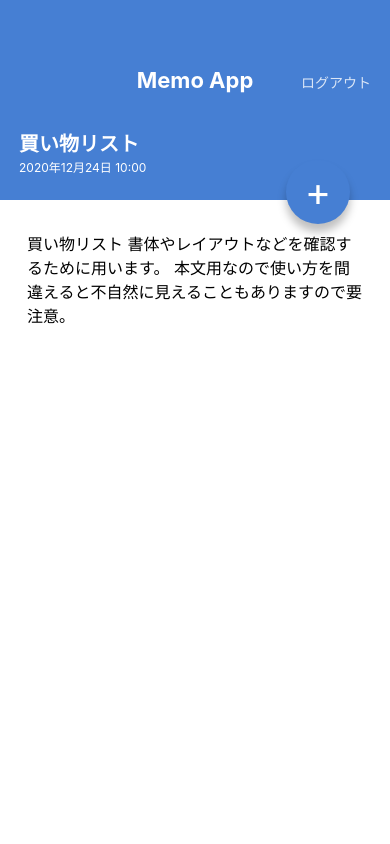
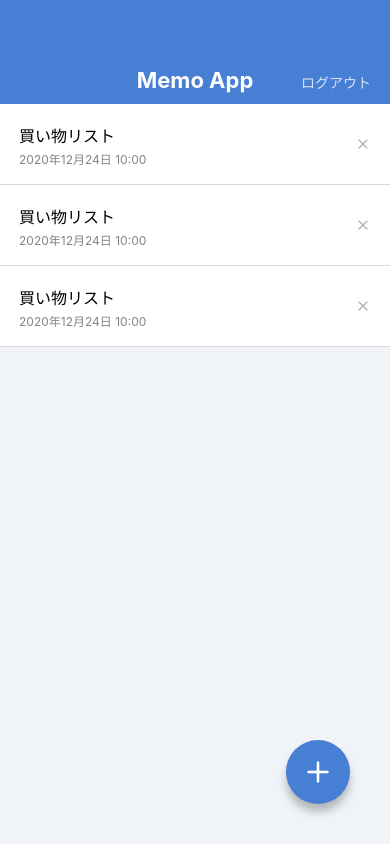
Before and after one commit to yoshility/MemoApp, a React Native app: screen / in a window 390 px wide. Built offline with nearby package versions, Linux system fonts and the light colour scheme.

Commit message:
Install @expo/vector-icons

```diff
--- a/App.jsx
+++ b/App.jsx
@@ -1,10 +1,10 @@
 import React from 'react';
 
 import MemoListScreen from './src/screens/MemoListScreen';
-import MemoDetailScreen from './src/screens/MemoDetailScreen';
+// import MemoDetailScreen from './src/screens/MemoDetailScreen';
 
 export default function App() {
   return (
-    <MemoDetailScreen />
+    <MemoListScreen />
   );
 }
--- a/package.json
+++ b/package.json
@@ -10,6 +10,7 @@
     "eject": "expo eject"
   },
   "dependencies": {
+    "@expo/vector-icons": "^12.0.5",
     "expo": "~44.0.0",
     "expo-status-bar": "~1.2.0",
     "expo-updates": "~0.11.6",
--- a/src/components/CircleButton.jsx
+++ b/src/components/CircleButton.jsx
@@ -1,21 +1,22 @@
 /* eslint-disable linebreak-style */
 /* eslint-disable no-trailing-spaces */
 import React from 'react';
-import { View, Text, StyleSheet } from 'react-native';
+import { View, StyleSheet } from 'react-native';
 import { string, shape } from 'prop-types';
+import { Feather } from '@expo/vector-icons';
 
 export default function CircleButton(props) {
-  const { children, style } = props;
+  const { style, name } = props;
   return (
     <View style={[styles.circleButton, style]}>
-      <Text style={styles.circleButtonLabel}>{children}</Text>
+      <Feather name={name} size={32} color="white" />
     </View>
   );
 }
 
 CircleButton.propTypes = {
-  children: string.isRequired,
   style: shape(),
+  name: string.isRequired,
 };
 
 CircleButton.defaultProps = {
--- a/src/components/MemoList.jsx
+++ b/src/components/MemoList.jsx
@@ -2,6 +2,7 @@
 /* eslint-disable no-trailing-spaces */
 import React from 'react';
 import { View, Text, StyleSheet } from 'react-native';
+import { Feather } from '@expo/vector-icons';
 
 export default function MemoList() {
   return (
@@ -12,7 +13,7 @@
           <Text style={styles.memoListItemDate}>2020年12月24日 10:00</Text>
         </View>
         <View>
-          <Text>X</Text>
+          <Feather name="x" size={16} color="#B0B0B0" />
         </View>
       </View>
 
@@ -22,7 +23,7 @@
           <Text style={styles.memoListItemDate}>2020年12月24日 10:00</Text>
         </View>
         <View>
-          <Text>X</Text>
+          <Feather name="x" size={16} color="#B0B0B0" />
         </View>
       </View>
 
@@ -32,7 +33,7 @@
           <Text style={styles.memoListItemDate}>2020年12月24日 10:00</Text>
         </View>
         <View>
-          <Text>X</Text>
+          <Feather name="x" size={16} color="#B0B0B0" />
         </View>
       </View>
     </View>
--- a/src/screens/MemoDetailScreen.jsx
+++ b/src/screens/MemoDetailScreen.jsx
@@ -1,7 +1,9 @@
 /* eslint-disable linebreak-style */
 /* eslint-disable no-trailing-spaces */
 import React from 'react';
-import { View, ScrollView, Text, StyleSheet } from 'react-native';
+import {
+  View, ScrollView, Text, StyleSheet,
+} from 'react-native';
 
 import AppBar from '../components/AppBar';
 import CircleButton from '../components/CircleButton';
@@ -21,7 +23,7 @@
           本文用なので使い方を間違えると不自然に見えることもありますので要注意。
         </Text>
       </ScrollView>
-      <CircleButton style={{ top: 160, bottom: 'auto' }}>+</CircleButton>
+      <CircleButton style={{ top: 160, bottom: 'auto' }} name="edit-2" />
     </View>
   );
 }
--- a/src/screens/MemoListScreen.jsx
+++ b/src/screens/MemoListScreen.jsx
@@ -12,7 +12,7 @@
     <View style={styles.container}>
       <AppBar />
       <MemoList />
-      <CircleButton>+</CircleButton>
+      <CircleButton name="plus" />
     </View>
   );
 }
```
Also changed, not shown: 1 other file (tests, documents, lock files or other folders).
